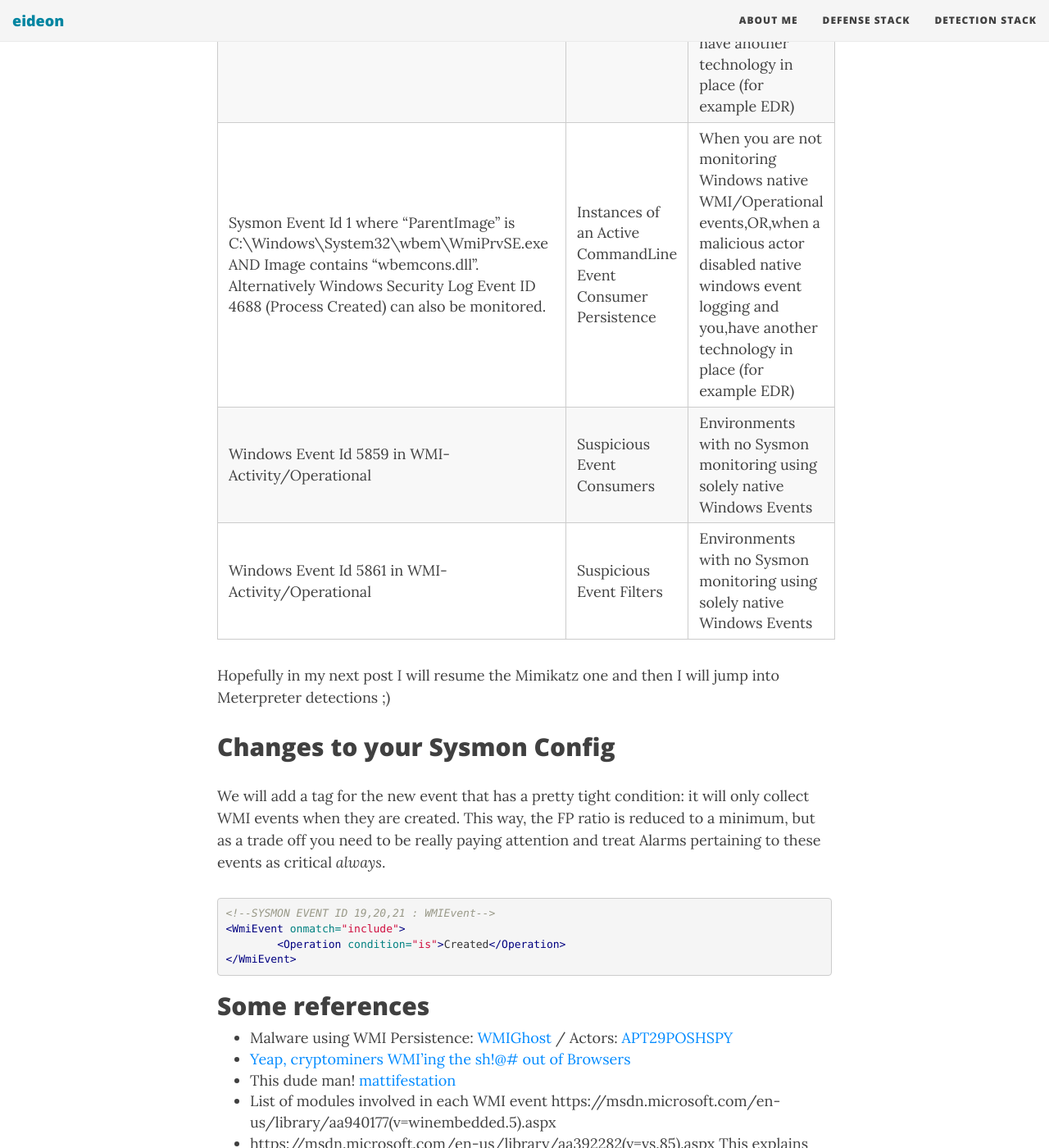
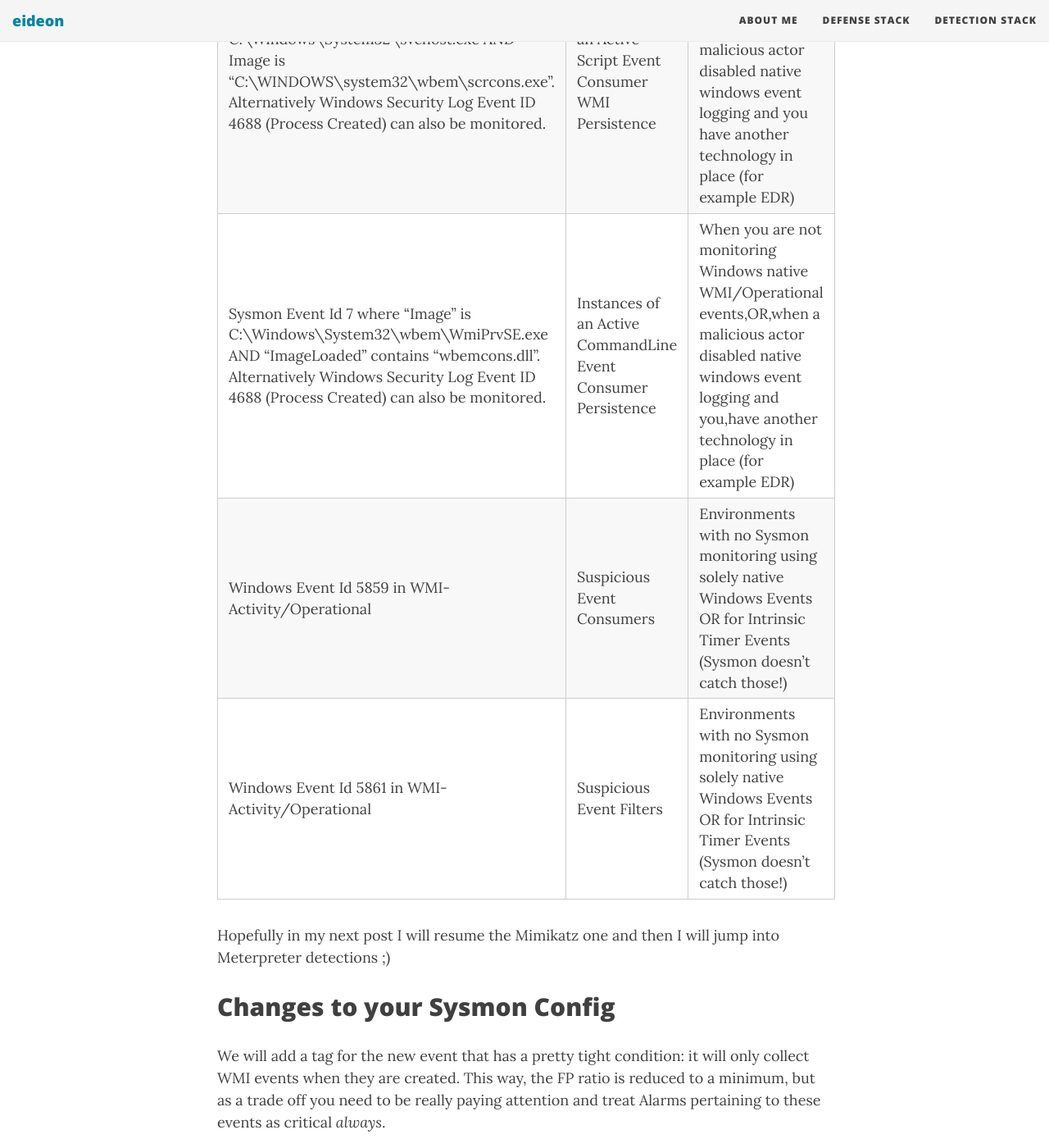
Before and after one commit to darkquasar/darkquasar.github.io, a Jekyll site: the page built from _posts/2018-03-02-THL03-WMIBackdoors.md, in a window 1280 px wide and 1400 px high, scrolled down 14176 px. Shown: the whole window at 82% size. Built offline with Jekyll 4.4.1, drawn with Linux system fonts in a browser that asks for light colours; nearby versions of some CDN libraries; comment, search, counter and statistics services are not loaded; some of the changed text lies outside the part shown.

Commit message:
Update 2018-03-02-THL03-WMIBackdoors.md

```diff
--- a/_posts/2018-03-02-THL03-WMIBackdoors.md
+++ b/_posts/2018-03-02-THL03-WMIBackdoors.md
@@ -191,6 +191,7 @@
 3. We also notice via another Event Id 5860 that some application with the Process Id 2024 issued a query to the WMI provider:
 ![THL002-03P](../img/THL002/THL02-03.PNG)
 
+
 Who is this guy?
 
 {% highlight powershell%}
@@ -202,6 +203,8 @@
 {% endhighlight %}
 
 TL;DR. Well it seems that the new capability added by Sysmon to monitor WMI Events (SYSMON EVENT ID 19 & 20 & 21 : WMI EVENT MONITORING [WmiEvent]) is nothing else but a few queries issued to the WMI service which are then reported back to their own log space (Sysmon/Operational). Essentially sysmon is *registering itself here as a subscriber for intrinsic events*. This pretty much means Sysmon is duplicating on effort here, since Windows already comes with native events to detect WMI operations. It doesn't mean though that this feature is plain redundant, since our logging architecture could be simplified by just looking at Sysmon events rather than having to fork to Windows native events for WMI. Anyway, let's keep digging shall we ;)
+
+The only problem we noticed here is that, for Timer-based WMI Events, **sysmon wasn't generating any logs**. So *you need to monitor Windows Event Id 5859/5861 if you want to catch those*.
 
 What would happen if we create a script event consumer?
 {% highlight powershell%}
@@ -318,13 +321,13 @@
 
 ## So, to summarize
 
-| Monitor                                                                                                                                                                                                                 | Detect                                                        | Suited for                                                                                                                                                                                   |
-|-------------------------------------------------------------------------------------------------------------------------------------------------------------------------------------------------------------------------|---------------------------------------------------------------|----------------------------------------------------------------------------------------------------------------------------------------------------------------------------------------------|
-| Sysmon Event Id 11 (File Write) where "Image" is "C:\WINDOWS\system32\wbem\scrcons.exe".                                                                                                                                | Suspicious files written by the script event consumer handler | Environments with Sysmon monitoring                                                                                                                                                          |
-| Sysmon Event Id 1 where "ParentImage" is C:\Windows\System32\svchost.exe AND Image is "C:\WINDOWS\system32\wbem\scrcons.exe". Alternatively Windows Security Log Event ID 4688 (Process Created) can also be monitored. | Instances of an Active Script Event Consumer WMI Persistence  | When you are not monitoring Windows native WMI/Operational events OR,when a malicious actor disabled native windows event logging and you have another technology in place (for example EDR) |
-| Sysmon Event Id 1 where "ParentImage" is C:\Windows\System32\wbem\WmiPrvSE.exe AND Image contains "wbemcons.dll". Alternatively Windows Security Log Event ID 4688 (Process Created) can also be monitored.             | Instances of an Active CommandLine Event Consumer Persistence | When you are not monitoring Windows native WMI/Operational events,OR,when a malicious actor disabled native windows event logging and you,have another technology in place (for example EDR) |
-| Windows Event Id 5859 in WMI-Activity/Operational                                                                                                                                                                       | Suspicious Event Consumers                                    | Environments with no Sysmon monitoring using solely native Windows Events                                                                                                                    |
-| Windows Event Id 5861 in WMI-Activity/Operational                                                                                                                                                                       | Suspicious Event Filters                                      | Environments with no Sysmon monitoring using solely native Windows Events                                                                                                                    |
+| Monitor                                                                                                                                                                                                                                                                                | Detect                                                        | Suited for                                                                                                                                                                                   |
+| -------------------------------------------------------------------------------------------------------------------------------------------------------------------------------------------------------------------------------------------------------------------------------------- | ------------------------------------------------------------- | -------------------------------------------------------------------------------------------------------------------------------------------------------------------------------------------- |
+| Sysmon Event Id 11 (File Write) where "Image" is "C:\WINDOWS\system32\wbem\scrcons.exe".                                                                                                                                                                                               | Suspicious files written by the script event consumer handler | Environments with Sysmon monitoring                                                                                                                                                          |
+| Sysmon Event Id 1 where "ParentImage" is C:\Windows\System32\svchost.exe AND Image is "C:\WINDOWS\system32\wbem\scrcons.exe". Alternatively Windows Security Log Event ID 4688 (Process Created) can also be monitored.                                                                | Instances of an Active Script Event Consumer WMI Persistence  | When you are not monitoring Windows native WMI/Operational events OR,when a malicious actor disabled native windows event logging and you have another technology in place (for example EDR) |
+| Sysmon Event Id 7 where "Image" is C:\Windows\System32\wbem\WmiPrvSE.exe AND "ImageLoaded" contains "wbemcons.dll". Alternatively Windows Security Log Event ID 4688 (Process Created) can also be monitored.                                                                          | Instances of an Active CommandLine Event Consumer Persistence | When you are not monitoring Windows native WMI/Operational events,OR,when a malicious actor disabled native windows event logging and you,have another technology in place (for example EDR) |
+| Windows Event Id 5859 in WMI-Activity/Operational                                                                                                                                                                                                                                      | Suspicious Event Consumers                                    | Environments with no Sysmon monitoring using solely native Windows Events OR for Intrinsic Timer Events (Sysmon doesn't catch those!)                                                        |
+| Windows Event Id 5861 in WMI-Activity/Operational                                                                                                                                                                                                                                      | Suspicious Event Filters                                      | Environments with no Sysmon monitoring using solely native Windows Events OR for Intrinsic Timer Events (Sysmon doesn't catch those!)                                                        |
 
 Hopefully in my next post I will resume the Mimikatz one and then I will jump into Meterpreter detections ;)
 
```
Also changed, not shown: other parts of _posts/2018-03-02-THL03-WMIBackdoors.md (+1 -1 lines).
